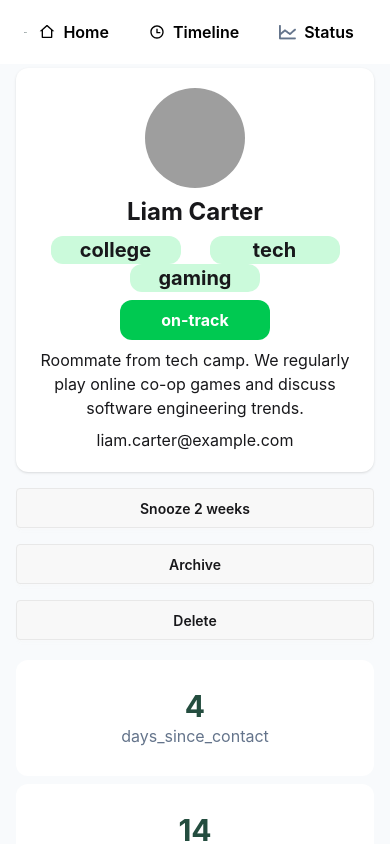
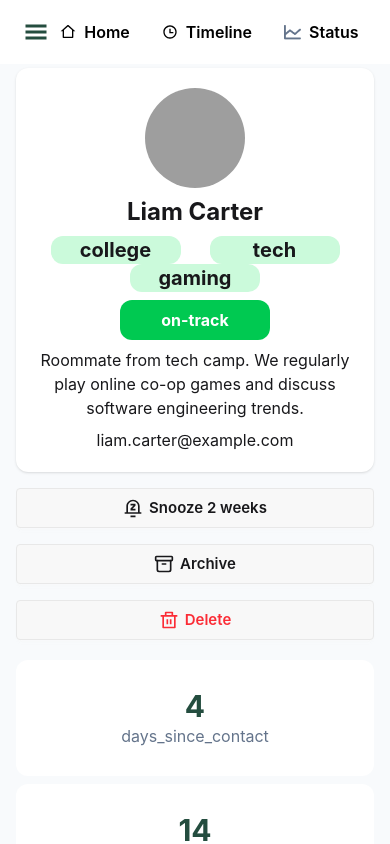
Before and after one commit to arifu-lislam/Assignment-7-keep, a React (Vite) app: page /friendsDetails/1 in a window 390 px wide. Shown: the top 844 px of the page. Built offline with nearby package versions, Linux system fonts and the light colour scheme; grey boxes are pictures that could not be loaded.

Commit message:
added full hoomepage and timeline page responsive design

```diff
--- a/src/components/DetailsPage/DetailsPages.jsx
+++ b/src/components/DetailsPage/DetailsPages.jsx
@@ -6,6 +6,8 @@ import { MdOutlineTextsms } from "react-icons/md";
 import { IoVideocamOutline } from "react-icons/io5";
 import { FriendContext } from "../../context/CreateContext";
 import { toast } from "react-toastify";
+import { RiDeleteBinLine, RiNotificationSnoozeLine } from "react-icons/ri";
+import { LuArchive } from "react-icons/lu";
 // import { FriendContext } from "../../context/CreateContext";
 
 const DetailsPages = () => {
@@ -71,9 +73,15 @@ const DetailsPages = () => {
             <h2>{expectedFriend.email}</h2>
           </div>
           <div className="flex flex-col w-full lg:w-[300px] gap-4 mt-4">
-            <button className="btn">Snooze 2 weeks</button>
-            <button className="btn">Archive</button>
-            <button className="btn">Delete</button>
+            <button className="btn text-[15px]">
+              <RiNotificationSnoozeLine className="text-xl" /> Snooze 2 weeks
+            </button>
+            <button className="btn text-[15px]">
+              <LuArchive className="text-xl" /> Archive
+            </button>
+            <button className="btn text-[15px] text-red-500">
+              <RiDeleteBinLine className="text-xl text-red-500" /> Delete
+            </button>
           </div>
         </div>
         <div className="right-side ">
--- a/src/components/homepage/Banner.jsx
+++ b/src/components/homepage/Banner.jsx
@@ -18,20 +18,20 @@ const Banner = () => {
         </button>
       </div>
 
-      <div className="w-9/12 mx-auto grid grid-cols-4 gap-2 mt-10 pb-20">
-        <div className="bg-white w-[200px] text-center py-7 rounded-xl">
+      <div className="w-full md:w-9/12 mx-auto grid grid-cols-2 lg:grid-cols-4 gap-3 md:gap-5 mt-10 pb-20 px-4 md:px-0">
+        <div className="bg-white w-full text-center py-7 rounded-xl">
           <h2 className="text-[#244D3F] font-bold text-3xl">10</h2>
           <p className="text-[#64748B]">Total Friends</p>
         </div>
-        <div className="bg-white w-[200px] text-center py-7 rounded-xl">
+        <div className="bg-white w-full text-center py-7 rounded-xl">
           <h2 className="text-[#244D3F] font-bold text-3xl">3</h2>
           <p className="text-[#64748B]">On Track</p>
         </div>
-        <div className="bg-white w-[200px] text-center py-7 rounded-xl">
+        <div className="bg-white w-full text-center py-7 rounded-xl">
           <h2 className="text-[#244D3F] font-bold text-3xl">6</h2>
           <p className="text-[#64748B]">Need Attention</p>
         </div>
-        <div className="bg-white w-[200px] text-center py-7 rounded-xl">
+        <div className="bg-white w-full text-center py-7 rounded-xl">
           <h2 className="text-[#244D3F] font-bold text-3xl">12</h2>
           <p className="text-[#64748B]">Interaction This Month</p>
         </div>
--- a/src/components/homepage/Friends.jsx
+++ b/src/components/homepage/Friends.jsx
@@ -18,7 +18,7 @@ const Friends = () => {
           <MoonLoader color="#244D3F" />
         </div>
       ) : (
-        <div className="w-9/12 mx-auto grid grid-cols-4 gap-4 ">
+        <div className="w-full md:w-10/12 mx-auto grid grid-cols-1 md:grid-cols-2 lg:grid-cols-4 gap-4 px-4 md:px-0 ">
           {friends.map((friend) => {
             return <AppCard key={friend.id} friend={friend}></AppCard>;
           })}
--- a/src/components/sheared/Navbar/Navbar.jsx
+++ b/src/components/sheared/Navbar/Navbar.jsx
@@ -4,16 +4,18 @@ import logo from "../../../assets/image/logo.png";
 import { RiHome2Line, RiTimeLine } from "react-icons/ri";
 import vector from "../../../assets/image/Vector.png";
 import MyNavLink from "../MyNavLink";
+import { GiHamburgerMenu } from "react-icons/gi";
 
 const Navbar = () => {
   return (
     <div className="shadow-sm bg-base-100 ">
       <div className="navbar   w-11/12 mx-auto">
         <div className="flex-1">
-          <img src={logo} alt="" />
+          <img className="hidden lg:block h-8" src={logo} alt="" />
+          <GiHamburgerMenu className="block lg:hidden text-2xl text-[#244D3F] cursor-default" />
         </div>
         <div>
-          <ul className="flex gap-4 items-center text-black">
+          <ul className="flex gap-2 lg:gap-4 items-center text-black">
             <li>
               <MyNavLink to={"/"}>
                 <span className="flex items-center gap-2 cursor-pointer">
--- a/src/components/ui/AppCard.jsx
+++ b/src/components/ui/AppCard.jsx
@@ -10,7 +10,7 @@ const AppCard = ({ friend }) => {
   return (
     <Link
       to={`/friendsDetails/${friend.id}`}
-      className="bg-base-100 shadow-sm text-center p-10 space-y-2 rounded-xl h-full"
+      className="bg-base-100 shadow-sm text-center p-10 space-y-2 rounded-xl h-full w-full"
     >
       <img
         className=" h-[100px] w-[100px] rounded-full mx-auto"
```
